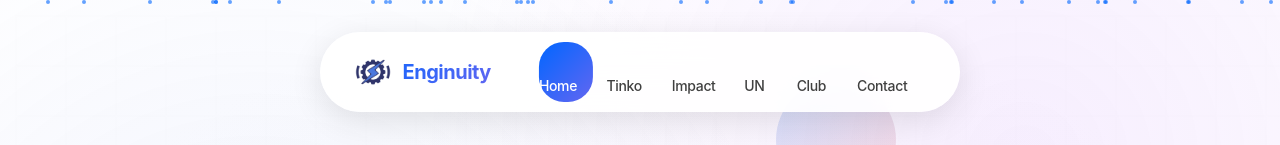
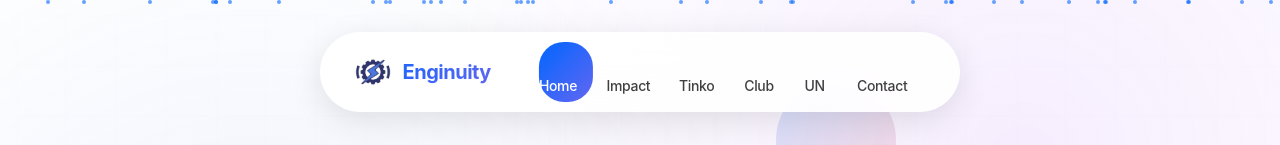
Before and after one commit to anvayajmera/enginuity, a React (Vite) app: page / in a window 1280 px wide. Shown: the top 145 px of the page. Built offline with nearby package versions, Linux system fonts and the light colour scheme; a web font is replaced by a local one.

Commit message:
Navbar: reorder links Home, Impact, Tinko, Club, UN, Contact

```diff
--- a/src/components/Navbar.jsx
+++ b/src/components/Navbar.jsx
@@ -17,10 +17,10 @@ const Navbar = () => {
 
   const navLinks = [
   { to: '/', label: 'Home' },
+  { to: '/impact', label: 'Impact' },
   { to: '/tinko', label: 'Tinko' },
-  { to: '/impact', label: 'Impact' },
+  { to: '/club', label: 'Club' },
   { to: '/unwork', label: 'UN' },
-  { to: '/club', label: 'Club' },
   { to: '/contact', label: 'Contact' },
   ];
 
```
